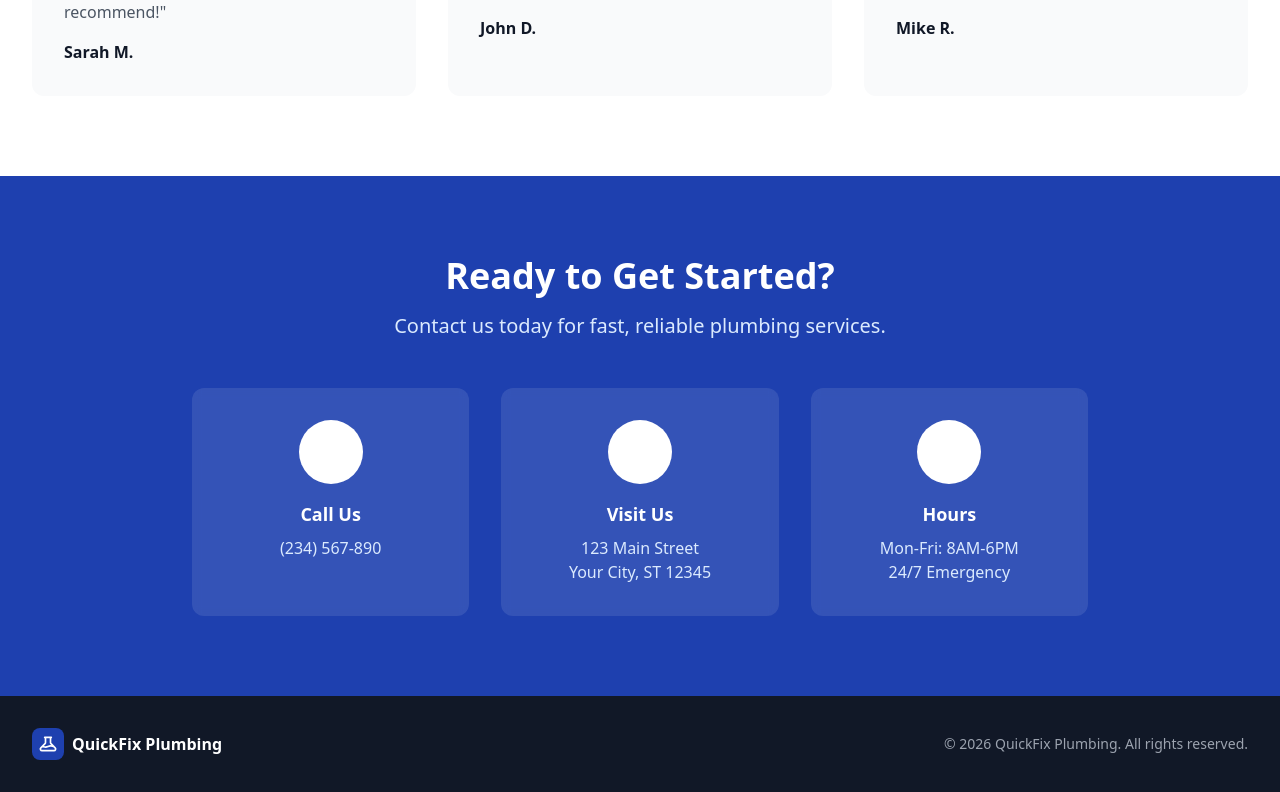
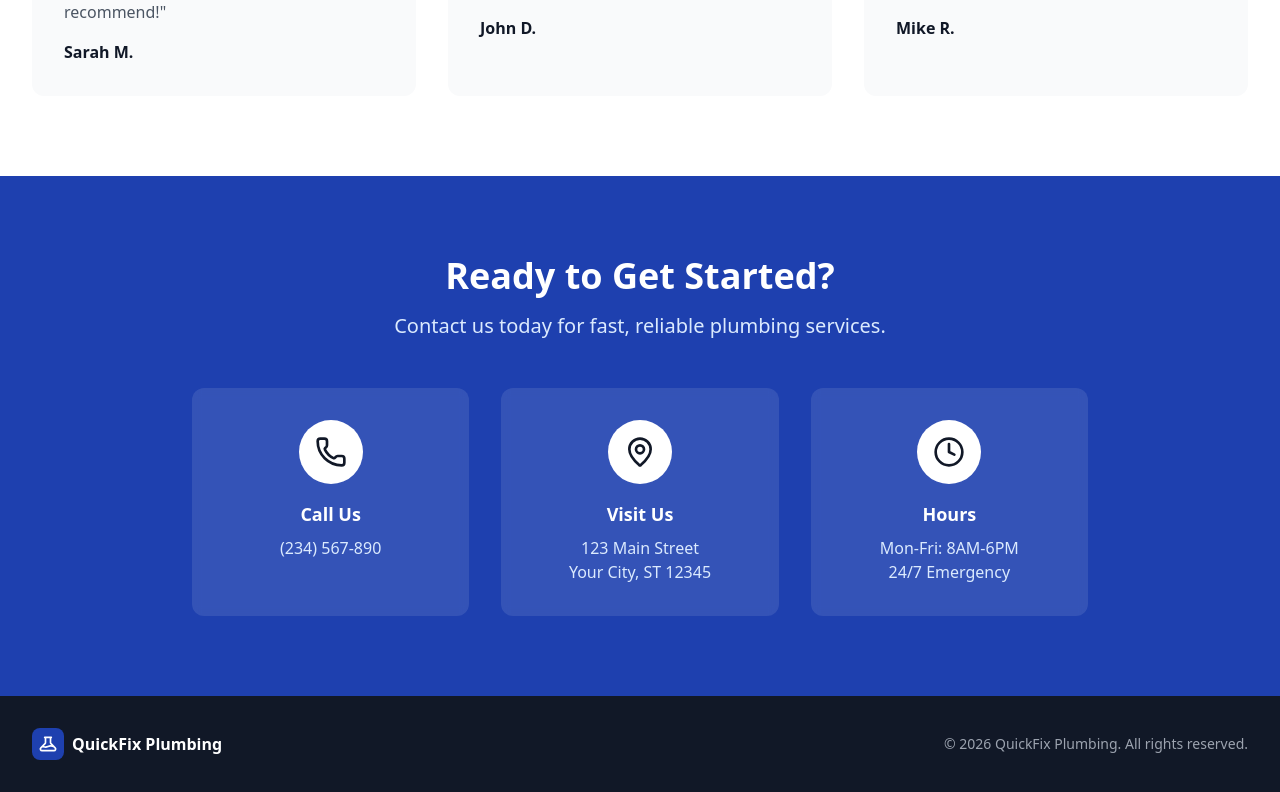
Before and after one commit to mark-blue-evans/plumbers-landing, a Next.js app: page / in a window 1280 px wide. Shown: the part 2496-3288 px from the top of the page. Built offline with nearby package versions, Linux system fonts and the light colour scheme.

Commit message:
Use text-gray-900 class for contact icons

```diff
--- a/src/app/page.tsx
+++ b/src/app/page.tsx
@@ -258,21 +258,21 @@ export default function Home() {
           <div className="grid md:grid-cols-3 gap-8 max-w-4xl mx-auto">
             <a href="tel:+1234567890" className="bg-white/10 backdrop-blur-sm rounded-xl p-8 text-center hover:bg-white/20 transition">
               <div className="w-16 h-16 bg-white rounded-full flex items-center justify-center mx-auto mb-4">
-                <Phone size={32} style={{ color: 'white' }} />
+                <Phone size={32} className="text-gray-900" />
               </div>
               <h3 className="text-white font-bold text-lg mb-2">Call Us</h3>
               <p className="text-blue-100">(234) 567-890</p>
             </a>
             <div className="bg-white/10 backdrop-blur-sm rounded-xl p-8 text-center">
               <div className="w-16 h-16 bg-white rounded-full flex items-center justify-center mx-auto mb-4">
-                <MapPin size={32} style={{ color: 'white' }} />
+                <MapPin size={32} className="text-gray-900" />
               </div>
               <h3 className="text-white font-bold text-lg mb-2">Visit Us</h3>
               <p className="text-blue-100">123 Main Street<br />Your City, ST 12345</p>
             </div>
             <div className="bg-white/10 backdrop-blur-sm rounded-xl p-8 text-center">
               <div className="w-16 h-16 bg-white rounded-full flex items-center justify-center mx-auto mb-4">
-                <Clock size={32} style={{ color: 'white' }} />
+                <Clock size={32} className="text-gray-900" />
               </div>
               <h3 className="text-white font-bold text-lg mb-2">Hours</h3>
               <p className="text-blue-100">Mon-Fri: 8AM-6PM<br />24/7 Emergency</p>
```
